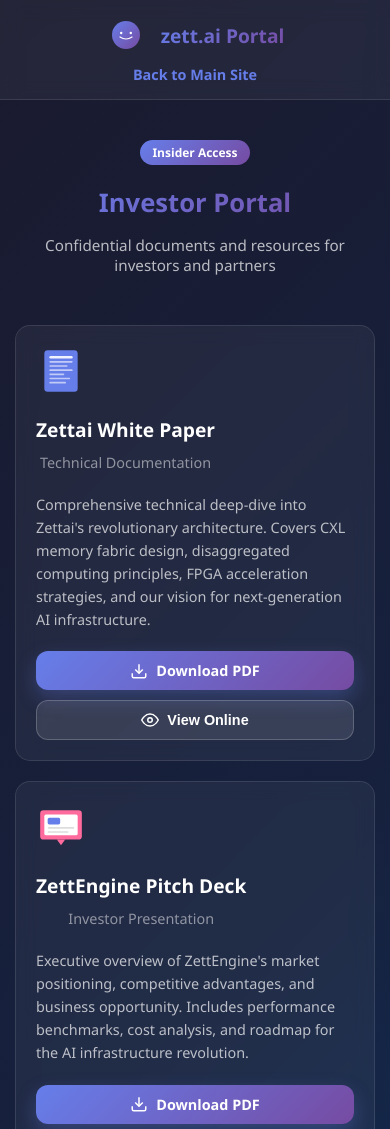
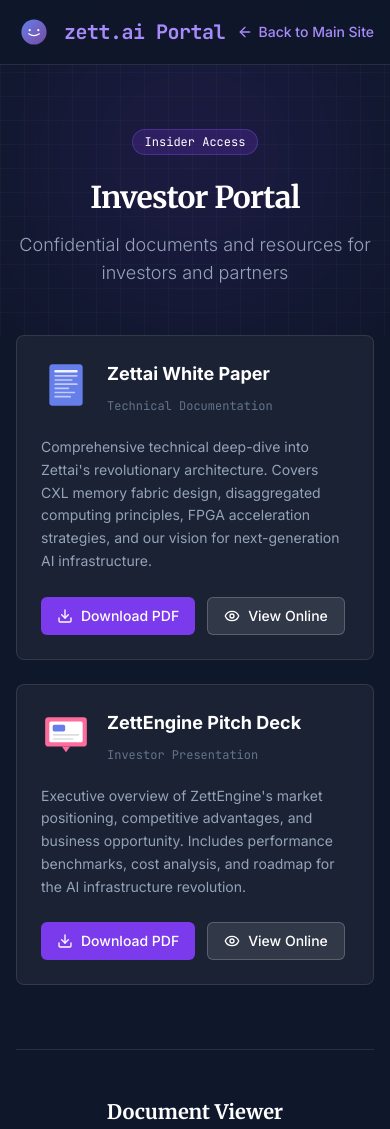
Before and after one commit to CXLMemUring/Zettai.github.io, a plain HTML site: page portal/index.html in a window 390 px wide. Shown: the top 1129 px of the page. Drawn offline with nearby package versions, Linux system fonts and the light colour scheme.

Commit message:
Refactor index.html to enhance layout and styling with Tailwind CSS, improving responsiveness and visual appeal

```diff
--- a/portal/index.html
+++ b/portal/index.html
@@ -1,399 +1,61 @@
 <!DOCTYPE html>
-<html lang="en">
+<html lang="en" class="scroll-smooth">
 <head>
     <meta charset="UTF-8">
     <meta name="viewport" content="width=device-width, initial-scale=1.0">
     <title>Investor Portal - zett.ai</title>
-    <style>
-        * {
-            margin: 0;
-            padding: 0;
-            box-sizing: border-box;
-        }
 
-        body {
-            font-family: 'Segoe UI', system-ui, -apple-system, sans-serif;
-            background: linear-gradient(135deg, #1a1a2e 0%, #16213e 50%, #0f3460 100%);
-            color: #fff;
-            min-height: 100vh;
-        }
+    <!-- Tailwind CSS -->
+    <script src="https://cdn.tailwindcss.com"></script>
 
-        .container {
-            max-width: 1200px;
-            margin: 0 auto;
-            padding: 0 20px;
-        }
+    <!-- Google Fonts -->
+    <link rel="preconnect" href="https://fonts.googleapis.com">
+    <link rel="preconnect" href="https://fonts.gstatic.com" crossorigin>
+    <link href="https://fonts.googleapis.com/css2?family=Inter:wght@300;400;500;600;700;800&family=JetBrains+Mono:wght@400;700&family=Merriweather:ital,wght@0,300;0,700;0,900;1,300&display=swap" rel="stylesheet">
 
-        header {
-            background: rgba(255, 255, 255, 0.05);
-            backdrop-filter: blur(10px);
-            padding: 20px 0;
-            border-bottom: 1px solid rgba(255, 255, 255, 0.1);
-        }
+    <!-- Lucide Icons -->
+    <script src="https://unpkg.com/lucide@latest"></script>
 
-        nav {
-            display: flex;
-            justify-content: space-between;
-            align-items: center;
-        }
-
-        .logo-container {
-            display: flex;
-            align-items: center;
-            gap: 15px;
-        }
-
-        .logo-container span {
-            font-size: 1.5em;
-            font-weight: 800;
-            background: linear-gradient(135deg, #667eea 0%, #764ba2 100%);
-            -webkit-background-clip: text;
-            -webkit-text-fill-color: transparent;
-        }
-
-        .back-link {
-            color: #667eea;
-            text-decoration: none;
-            font-weight: 600;
-            transition: color 0.3s;
-        }
-
-        .back-link:hover {
-            color: #764ba2;
-        }
-
-        .hero {
-            padding: 60px 0 40px;
-            text-align: center;
-        }
-
-        .hero h1 {
-            font-size: 2.5em;
-            margin-bottom: 15px;
-            background: linear-gradient(135deg, #667eea 0%, #764ba2 100%);
-            -webkit-background-clip: text;
-            -webkit-text-fill-color: transparent;
-        }
-
-        .hero p {
-            color: rgba(255, 255, 255, 0.7);
-            font-size: 1.1em;
-        }
-
-        .badge {
-            display: inline-block;
-            background: linear-gradient(135deg, #667eea 0%, #764ba2 100%);
-            color: white;
-            padding: 5px 15px;
-            border-radius: 20px;
-            font-size: 0.85em;
-            font-weight: 600;
-            margin-bottom: 20px;
-        }
-
-        .documents-grid {
-            display: grid;
-            grid-template-columns: repeat(auto-fit, minmax(350px, 1fr));
-            gap: 30px;
-            padding: 40px 0;
-        }
-
-        .document-card {
-            background: rgba(255, 255, 255, 0.05);
-            backdrop-filter: blur(10px);
-            border: 1px solid rgba(255, 255, 255, 0.1);
-            border-radius: 20px;
-            padding: 30px;
-            transition: transform 0.3s, box-shadow 0.3s;
-        }
-
-        .document-card:hover {
-            transform: translateY(-5px);
-            box-shadow: 0 20px 40px rgba(102, 126, 234, 0.2);
-            border-color: rgba(102, 126, 234, 0.3);
-        }
-
-        .document-header {
-            display: flex;
-            align-items: flex-start;
-            gap: 20px;
-            margin-bottom: 20px;
-        }
-
-        .document-icon {
-            flex-shrink: 0;
-        }
-
-        .document-info h3 {
-            font-size: 1.4em;
-            margin-bottom: 8px;
-            color: #fff;
-        }
-
-        .document-info .meta {
-            font-size: 0.9em;
-            color: rgba(255, 255, 255, 0.5);
-        }
-
-        .document-description {
-            color: rgba(255, 255, 255, 0.7);
-            line-height: 1.6;
-            margin-bottom: 25px;
-        }
-
-        .document-actions {
-            display: flex;
-            gap: 15px;
-            flex-wrap: wrap;
-        }
-
-        .btn {
-            display: inline-flex;
-            align-items: center;
-            gap: 8px;
-            padding: 12px 24px;
-            border-radius: 12px;
-            font-weight: 600;
-            text-decoration: none;
-            transition: transform 0.2s, box-shadow 0.2s;
-        }
-
-        .btn:hover {
-            transform: translateY(-2px);
-        }
-
-        .btn-primary {
-            background: linear-gradient(135deg, #667eea 0%, #764ba2 100%);
-            color: white;
-            box-shadow: 0 8px 20px rgba(102, 126, 234, 0.3);
-        }
-
-        .btn-primary:hover {
-            box-shadow: 0 12px 28px rgba(102, 126, 234, 0.4);
-        }
-
-        .btn-secondary {
-            background: rgba(255, 255, 255, 0.1);
-            color: white;
-            border: 1px solid rgba(255, 255, 255, 0.2);
-        }
-
-        .btn-secondary:hover {
-            background: rgba(255, 255, 255, 0.15);
-            box-shadow: 0 8px 20px rgba(0, 0, 0, 0.2);
-        }
-
-        .pdf-viewer {
-            margin-top: 60px;
-            padding: 40px 0;
-            border-top: 1px solid rgba(255, 255, 255, 0.1);
-        }
-
-        .pdf-viewer h2 {
-            text-align: center;
-            margin-bottom: 30px;
-            color: rgba(255, 255, 255, 0.9);
-        }
-
-        .viewer-tabs {
-            display: flex;
-            justify-content: center;
-            gap: 10px;
-            margin-bottom: 20px;
-        }
-
-        .tab-btn {
-            background: rgba(255, 255, 255, 0.1);
-            border: 1px solid rgba(255, 255, 255, 0.2);
-            color: white;
-            padding: 10px 25px;
-            border-radius: 10px;
-            cursor: pointer;
-            font-weight: 600;
-            transition: all 0.3s;
-        }
-
-        .tab-btn:hover, .tab-btn.active {
-            background: linear-gradient(135deg, #667eea 0%, #764ba2 100%);
-            border-color: transparent;
-        }
-
-        .viewer-container {
-            background: rgba(255, 255, 255, 0.02);
-            border: 1px solid rgba(255, 255, 255, 0.1);
-            border-radius: 15px;
-            overflow: hidden;
-            height: 700px;
-        }
-
-        .viewer-container iframe {
-            width: 100%;
-            height: 100%;
-            border: none;
-        }
-
-        .pdf-frame {
-            display: none;
-        }
-
-        .pdf-frame.active {
-            display: block;
-        }
-
-        footer {
-            background: rgba(0, 0, 0, 0.2);
-            padding: 30px 0;
-            margin-top: 60px;
-            text-align: center;
-        }
-
-        footer p {
-            color: rgba(255, 255, 255, 0.5);
-            font-size: 0.9em;
-        }
-
-        @media (max-width: 600px) {
-            .container {
-                padding: 0 15px;
-            }
-
-            header {
-                padding: 15px 0;
-            }
-
-            nav {
-                flex-direction: column;
-                gap: 10px;
-            }
-
-            .logo-container span {
-                font-size: 1.2em;
-            }
-
-            .back-link {
-                font-size: 0.9em;
-            }
-
-            .hero {
-                padding: 40px 0 25px;
-            }
-
-            .hero h1 {
-                font-size: 1.6em;
-            }
-
-            .hero p {
-                font-size: 0.95em;
-            }
-
-            .badge {
-                font-size: 0.75em;
-                padding: 4px 12px;
-            }
-
-            .documents-grid {
-                grid-template-columns: 1fr;
-                gap: 20px;
-                padding: 25px 0;
-            }
-
-            .document-card {
-                padding: 20px;
-                border-radius: 15px;
-            }
-
-            .document-header {
-                flex-direction: column;
-                text-align: center;
-                gap: 15px;
-            }
-
-            .document-icon svg {
-                width: 50px;
-                height: 50px;
-            }
-
-            .document-info h3 {
-                font-size: 1.2em;
-            }
-
-            .document-description {
-                font-size: 0.9em;
-                margin-bottom: 20px;
-            }
-
-            .document-actions {
-                flex-direction: column;
-                gap: 10px;
-            }
-
-            .btn {
-                justify-content: center;
-                padding: 10px 20px;
-                font-size: 0.9em;
-            }
-
-            .pdf-viewer {
-                margin-top: 40px;
-                padding: 25px 0;
-            }
-
-            .pdf-viewer h2 {
-                font-size: 1.3em;
-                margin-bottom: 20px;
-            }
-
-            .viewer-container {
-                height: 450px;
-                border-radius: 10px;
-            }
-
-            .viewer-tabs {
-                flex-direction: row;
-                gap: 8px;
-            }
-
-            .tab-btn {
-                padding: 8px 16px;
-                font-size: 0.85em;
-                flex: 1;
-            }
-
-            footer {
-                margin-top: 40px;
-                padding: 20px 0;
-            }
-
-            footer p {
-                font-size: 0.8em;
+    <script>
+        tailwind.config = {
+            theme: {
+                extend: {
+                    fontFamily: {
+                        sans: ['Inter', 'sans-serif'],
+                        serif: ['Merriweather', 'serif'],
+                        mono: ['JetBrains Mono', 'monospace'],
+                    },
+                    colors: {
+                        brand: {
+                            50: '#f5f3ff',
+                            100: '#ede9fe',
+                            200: '#ddd6fe',
+                            400: '#a78bfa',
+                            500: '#8b5cf6',
+                            600: '#7c3aed',
+                            700: '#6d28d9',
+                            800: '#5b21b6',
+                            900: '#4c1d95',
+                        },
+                        accent: {
+                            blue: '#667eea',
+                            purple: '#764ba2',
+                            pink: '#ff6b9d',
                         }
                     }
-
-        @media (max-width: 380px) {
-            .hero h1 {
-                font-size: 1.4em;
-            }
-
-            .document-info h3 {
-                font-size: 1.1em;
-            }
-
-            .viewer-container {
-                height: 350px;
-            }
-
-            .tab-btn {
-                padding: 6px 10px;
-                font-size: 0.75em;
                 }
             }
-    </style>
+        }
+    </script>
 </head>
-<body>
-    <header>
-        <nav class="container">
-            <div class="logo-container">
-                <svg width="40" height="40" viewBox="0 0 100 100" xmlns="http://www.w3.org/2000/svg">
+<body class="bg-slate-900 text-white font-sans antialiased min-h-screen selection:bg-brand-100 selection:text-brand-900">
+
+    <!-- Header -->
+    <nav class="fixed w-full bg-slate-900/90 backdrop-blur-sm border-b border-white/10 z-50 transition-all duration-300">
+        <div class="max-w-6xl mx-auto px-4 sm:px-6 lg:px-8">
+            <div class="flex justify-between h-16 items-center">
+                <div class="flex-shrink-0 flex items-center gap-3">
+                    <svg width="36" height="36" viewBox="0 0 100 100" xmlns="http://www.w3.org/2000/svg">
                         <defs>
                             <linearGradient id="logoGrad" x1="0%" y1="0%" x2="100%" y2="100%">
                                 <stop offset="0%" style="stop-color:#667eea;stop-opacity:1" />
@@ -405,24 +67,46 @@
                         <circle cx="62" cy="45" r="3" fill="white"/>
                         <path d="M 35 55 Q 50 65 65 55" stroke="white" stroke-width="3" fill="none" stroke-linecap="round"/>
                     </svg>
-                <span>zett.ai Portal</span>
+                    <span class="font-mono font-bold text-xl tracking-tight text-brand-400">zett.ai Portal</span>
                 </div>
-            <a href="../" class="back-link">Back to Main Site</a>
+                <a href="../" class="text-sm font-medium text-brand-400 hover:text-brand-200 transition-colors flex items-center gap-1.5">
+                    <i data-lucide="arrow-left" class="w-4 h-4"></i>
+                    Back to Main Site
+                </a>
+            </div>
+        </div>
     </nav>
+
+    <!-- Hero -->
+    <header class="relative pt-32 pb-12 lg:pt-40 lg:pb-16 overflow-hidden">
+        <div class="absolute inset-0 -z-10">
+            <div class="absolute inset-0 bg-[linear-gradient(to_right,#ffffff06_1px,transparent_1px),linear-gradient(to_bottom,#ffffff06_1px,transparent_1px)] bg-[size:24px_24px]"></div>
+            <div class="absolute left-0 right-0 top-0 -z-10 m-auto h-[310px] w-[310px] rounded-full bg-brand-600 opacity-15 blur-[100px]"></div>
+        </div>
+
+        <div class="max-w-4xl mx-auto px-4 sm:px-6 lg:px-8 text-center">
+            <div class="inline-flex items-center gap-2 px-3 py-1 rounded-full bg-brand-600/20 border border-brand-500/30 text-brand-300 text-xs font-mono font-medium mb-6">
+                Insider Access
+            </div>
+            <h1 class="text-3xl md:text-5xl font-serif font-bold text-white tracking-tight mb-4">
+                Investor Portal
+            </h1>
+            <p class="text-lg text-slate-400 font-light max-w-2xl mx-auto">
+                Confidential documents and resources for investors and partners
+            </p>
+        </div>
     </header>
 
-    <main class="container">
-        <section class="hero">
-            <span class="badge">Insider Access</span>
-            <h1>Investor Portal</h1>
-            <p>Confidential documents and resources for investors and partners</p>
-        </section>
+    <!-- Main Content -->
+    <main class="max-w-6xl mx-auto px-4 sm:px-6 lg:px-8 pb-24">
 
-        <section class="documents-grid">
-            <div class="document-card">
-                <div class="document-header">
-                    <div class="document-icon">
-                        <svg width="60" height="60" viewBox="0 0 60 60" xmlns="http://www.w3.org/2000/svg">
+        <!-- Document Cards -->
+        <section class="grid grid-cols-1 md:grid-cols-2 gap-6 mb-16">
+            <!-- White Paper Card -->
+            <div class="bg-white/5 backdrop-blur-sm border border-white/10 rounded-lg p-6 hover:border-brand-500/30 hover:shadow-lg hover:shadow-brand-500/10 transition-all">
+                <div class="flex items-start gap-4 mb-5">
+                    <div class="flex-shrink-0">
+                        <svg width="50" height="50" viewBox="0 0 60 60" xmlns="http://www.w3.org/2000/svg">
                             <rect x="10" y="5" width="40" height="50" rx="4" fill="#667eea"/>
                             <rect x="16" y="12" width="28" height="3" rx="1.5" fill="white" opacity="0.9"/>
                             <rect x="16" y="18" width="28" height="2" rx="1" fill="white" opacity="0.6"/>
@@ -433,38 +117,32 @@
                             <rect x="16" y="43" width="20" height="2" rx="1" fill="white" opacity="0.6"/>
                         </svg>
                     </div>
-                    <div class="document-info">
-                        <h3>Zettai White Paper</h3>
-                        <span class="meta">Technical Documentation</span>
+                    <div>
+                        <h3 class="text-lg font-bold text-white mb-1">Zettai White Paper</h3>
+                        <span class="text-xs text-slate-500 font-mono">Technical Documentation</span>
                     </div>
                 </div>
-                <p class="document-description">
+                <p class="text-sm text-slate-400 leading-relaxed mb-6">
                     Comprehensive technical deep-dive into Zettai's revolutionary architecture. Covers CXL memory fabric design,
                     disaggregated computing principles, FPGA acceleration strategies, and our vision for next-generation AI infrastructure.
                 </p>
-                <div class="document-actions">
-                    <a href="../Zettai_White_Paper.pdf" class="btn btn-primary" target="_blank">
-                        <svg width="18" height="18" viewBox="0 0 24 24" fill="none" stroke="currentColor" stroke-width="2">
-                            <path d="M21 15v4a2 2 0 0 1-2 2H5a2 2 0 0 1-2-2v-4"/>
-                            <polyline points="7 10 12 15 17 10"/>
-                            <line x1="12" y1="15" x2="12" y2="3"/>
-                        </svg>
+                <div class="flex flex-wrap gap-3">
+                    <a href="../Zettai_White_Paper.pdf" class="inline-flex items-center gap-2 px-4 py-2 bg-brand-600 hover:bg-brand-700 text-white font-medium rounded-md text-sm transition-colors" target="_blank">
+                        <i data-lucide="download" class="w-4 h-4"></i>
                         Download PDF
                     </a>
-                    <button class="btn btn-secondary" onclick="showViewer('whitepaper')">
-                        <svg width="18" height="18" viewBox="0 0 24 24" fill="none" stroke="currentColor" stroke-width="2">
-                            <path d="M1 12s4-8 11-8 11 8 11 8-4 8-11 8-11-8-11-8z"/>
-                            <circle cx="12" cy="12" r="3"/>
-                        </svg>
+                    <button class="tab-trigger inline-flex items-center gap-2 px-4 py-2 bg-white/10 hover:bg-white/15 text-white border border-white/20 font-medium rounded-md text-sm transition-colors" onclick="showViewer('whitepaper')">
+                        <i data-lucide="eye" class="w-4 h-4"></i>
                         View Online
                     </button>
                 </div>
             </div>
 
-            <div class="document-card">
-                <div class="document-header">
-                    <div class="document-icon">
-                        <svg width="60" height="60" viewBox="0 0 60 60" xmlns="http://www.w3.org/2000/svg">
+            <!-- Pitch Deck Card -->
+            <div class="bg-white/5 backdrop-blur-sm border border-white/10 rounded-lg p-6 hover:border-brand-500/30 hover:shadow-lg hover:shadow-brand-500/10 transition-all">
+                <div class="flex items-start gap-4 mb-5">
+                    <div class="flex-shrink-0">
+                        <svg width="50" height="50" viewBox="0 0 60 60" xmlns="http://www.w3.org/2000/svg">
                             <rect x="5" y="10" width="50" height="35" rx="4" fill="#ff6b9d"/>
                             <rect x="10" y="15" width="40" height="25" rx="2" fill="white"/>
                             <rect x="14" y="19" width="15" height="8" rx="2" fill="#667eea"/>
@@ -473,73 +151,77 @@
                             <polygon points="30,52 25,45 35,45" fill="#ff6b9d"/>
                         </svg>
                     </div>
-                    <div class="document-info">
-                        <h3>ZettEngine Pitch Deck</h3>
-                        <span class="meta">Investor Presentation</span>
+                    <div>
+                        <h3 class="text-lg font-bold text-white mb-1">ZettEngine Pitch Deck</h3>
+                        <span class="text-xs text-slate-500 font-mono">Investor Presentation</span>
                     </div>
                 </div>
-                <p class="document-description">
+                <p class="text-sm text-slate-400 leading-relaxed mb-6">
                     Executive overview of ZettEngine's market positioning, competitive advantages, and business opportunity.
                     Includes performance benchmarks, cost analysis, and roadmap for the AI infrastructure revolution.
                 </p>
-                <div class="document-actions">
-                    <a href="../ZettEngine_CXL_PitchDeck_v1.pdf" class="btn btn-primary" target="_blank">
-                        <svg width="18" height="18" viewBox="0 0 24 24" fill="none" stroke="currentColor" stroke-width="2">
-                            <path d="M21 15v4a2 2 0 0 1-2 2H5a2 2 0 0 1-2-2v-4"/>
-                            <polyline points="7 10 12 15 17 10"/>
-                            <line x1="12" y1="15" x2="12" y2="3"/>
-                        </svg>
+                <div class="flex flex-wrap gap-3">
+                    <a href="../ZettEngine_CXL_PitchDeck_v1.pdf" class="inline-flex items-center gap-2 px-4 py-2 bg-brand-600 hover:bg-brand-700 text-white font-medium rounded-md text-sm transition-colors" target="_blank">
+                        <i data-lucide="download" class="w-4 h-4"></i>
                         Download PDF
                     </a>
-                    <button class="btn btn-secondary" onclick="showViewer('pitchdeck')">
-                        <svg width="18" height="18" viewBox="0 0 24 24" fill="none" stroke="currentColor" stroke-width="2">
-                            <path d="M1 12s4-8 11-8 11 8 11 8-4 8-11 8-11-8-11-8z"/>
-                            <circle cx="12" cy="12" r="3"/>
-                        </svg>
+                    <button class="tab-trigger inline-flex items-center gap-2 px-4 py-2 bg-white/10 hover:bg-white/15 text-white border border-white/20 font-medium rounded-md text-sm transition-colors" onclick="showViewer('pitchdeck')">
+                        <i data-lucide="eye" class="w-4 h-4"></i>
                         View Online
                     </button>
                 </div>
             </div>
         </section>
 
-        <section class="pdf-viewer" id="viewer-section">
-            <h2>Document Viewer</h2>
-            <div class="viewer-tabs">
-                <button class="tab-btn active" onclick="showViewer('whitepaper')">White Paper</button>
-                <button class="tab-btn" onclick="showViewer('pitchdeck')">Pitch Deck</button>
+        <!-- PDF Viewer -->
+        <section id="viewer-section" class="border-t border-white/10 pt-12">
+            <h2 class="text-xl font-serif font-bold text-white text-center mb-6">Document Viewer</h2>
+            <div class="flex justify-center gap-3 mb-6">
+                <button class="tab-btn active px-5 py-2 rounded-md text-sm font-medium transition-all bg-brand-600 text-white" onclick="showViewer('whitepaper')">White Paper</button>
+                <button class="tab-btn px-5 py-2 rounded-md text-sm font-medium transition-all bg-white/10 text-white border border-white/20 hover:bg-white/15" onclick="showViewer('pitchdeck')">Pitch Deck</button>
             </div>
-            <div class="viewer-container">
-                <iframe id="whitepaper-frame" class="pdf-frame active" src="../Zettai_White_Paper.pdf" title="Zettai White Paper"></iframe>
-                <iframe id="pitchdeck-frame" class="pdf-frame" src="../ZettEngine_CXL_PitchDeck_v1.pdf" title="ZettEngine Pitch Deck"></iframe>
+            <div class="bg-white/[0.02] border border-white/10 rounded-lg overflow-hidden h-[700px] max-sm:h-[450px]">
+                <iframe id="whitepaper-frame" class="pdf-frame w-full h-full border-none" src="../Zettai_White_Paper.pdf" title="Zettai White Paper"></iframe>
+                <iframe id="pitchdeck-frame" class="pdf-frame w-full h-full border-none hidden" src="../ZettEngine_CXL_PitchDeck_v1.pdf" title="ZettEngine Pitch Deck"></iframe>
             </div>
         </section>
     </main>
 
-    <footer>
-        <div class="container">
-            <p>Confidential - For authorized investors and partners only</p>
-            <p style="margin-top: 10px;">&copy; 2025 zett.ai Absolute Technology</p>
+    <!-- Footer -->
+    <footer class="bg-black/20 border-t border-white/10 py-8 mt-16">
+        <div class="max-w-6xl mx-auto px-4 text-center space-y-2">
+            <p class="text-sm text-slate-500">Confidential - For authorized investors and partners only</p>
+            <p class="text-xs text-slate-600 font-mono">&copy; 2025 zett.ai Absolute Technology</p>
         </div>
     </footer>
 
+    <!-- Init Lucide Icons -->
+    <script>
+        lucide.createIcons();
+    </script>
+
+    <!-- Viewer Logic -->
     <script>
         function showViewer(doc) {
             // Update tabs
             document.querySelectorAll('.tab-btn').forEach(function(btn) {
-                btn.classList.remove('active');
+                btn.classList.remove('active', 'bg-brand-600');
+                btn.classList.add('bg-white/10', 'border', 'border-white/20');
             });
 
             // Update frames
             document.querySelectorAll('.pdf-frame').forEach(function(frame) {
-                frame.classList.remove('active');
+                frame.classList.add('hidden');
             });
 
             if (doc === 'whitepaper') {
-                document.querySelectorAll('.tab-btn')[0].classList.add('active');
-                document.getElementById('whitepaper-frame').classList.add('active');
+                document.querySelectorAll('.tab-btn')[0].classList.add('active', 'bg-brand-600');
+                document.querySelectorAll('.tab-btn')[0].classList.remove('bg-white/10', 'border', 'border-white/20');
+                document.getElementById('whitepaper-frame').classList.remove('hidden');
             } else {
-                document.querySelectorAll('.tab-btn')[1].classList.add('active');
-                document.getElementById('pitchdeck-frame').classList.add('active');
+                document.querySelectorAll('.tab-btn')[1].classList.add('active', 'bg-brand-600');
+                document.querySelectorAll('.tab-btn')[1].classList.remove('bg-white/10', 'border', 'border-white/20');
+                document.getElementById('pitchdeck-frame').classList.remove('hidden');
             }
 
             // Scroll to viewer
```
Lines whose indentation alone changed are shown as unchanged.
